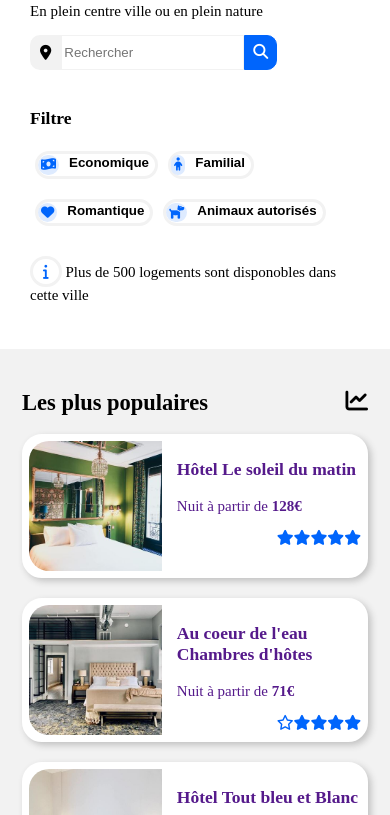
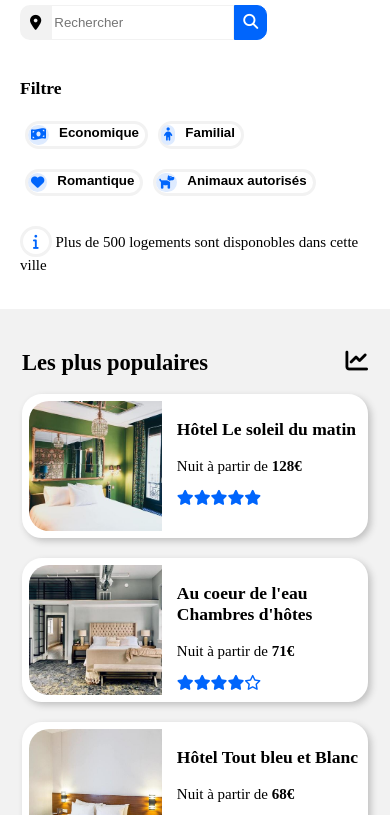
Before and after one commit to wala95/WalaZitoun_P2_26112020, a plain HTML site: page reservia.html in a window 390 px wide. Shown: the part 260-1075 px from the top of the page. Drawn offline with Linux system fonts and the light colour scheme; a web font is replaced by a local one.

Commit message:
quelques améliorationsdu code

```diff
--- a/reservia.css
+++ b/reservia.css
@@ -7,15 +7,19 @@ body {
 	grid-column: 1fr 1fr 1fr 1fr 1fr;
 	font-family: 'Raleway';
 	font-size: 15px;
-	margin:0;
+	margin: 0;
 }
 
 nav, header, section, aside {
 	margin: 20px;
 }
 
-h1, h2, h3, span {
+h2, h3, span {
 	font-weight: bold;
+}
+
+img[alt="Reservia"] {
+	float: left;
 }
 
 #nav {
@@ -26,10 +30,10 @@ h1, h2, h3, span {
 
 a {
 	 text-decoration-line: none;
+	 color: black;
 }
 
 nav a {
-	color: #000000;
 	padding: 15px;
 	border-top: 1px #F2F2F2 solid;
 }
@@ -42,11 +46,7 @@ nav a:hover {
 	font-weight: bold;
 }
 
-img[alt="Reservia"] {
-	float: left;
-}
-
-.rechercher {
+#rechercher {
 	display: flex;
   	flex-direction: row;
 }
@@ -74,13 +74,13 @@ input[type="submit"] {
  	border-top-right-radius: 10px;
 }
 
-.filtre {
+#filtre {
 	display: flex;
 	flex-direction: row;
 	padding-top: 20px;
 }
 
-#filtre{
+#button_filtre{
 	display: flex;
     flex-direction: row;
     margin: 10px;
@@ -125,7 +125,7 @@ article i {
 	color: #0065FC;
 }
 
-aside i {
+h2 i {
 	float: right;
 }
 
@@ -227,8 +227,9 @@ ul {
 
 #activites img {
 	transform: scale(1.03);
-	margin-top: -6px;
+	margin-top: -2px;
 }
+
 @media screen and (max-width: 1199px) {
 	#block_hebergement_populaire {
 		grid-template-columns: 1fr;
@@ -264,19 +265,14 @@ ul {
 	#nav {
 		display: flex;
 		flex-wrap: wrap-reverse;
-		align-content: space-between;
 
 	}
 	#hebergement, #populaires, #activites {
 		display: block;
 	}
-	#filtre {
+	#button_filtre, #filtre {
 		flex-wrap: wrap;
 		margin: 0;
-	}
-
-	nav, header, section {
-		margin: 30px;
 	}
 
 	#section_hebergement {
@@ -299,12 +295,9 @@ ul {
 		display: block;
 		padding-top: 20px;
 	}
-	.filtre {
-	display: block;
-	}
+
 	nav a {
 		border-top: none;
-		padding-top: 40px;
 	}
 	input[type="submit"] {
 		display: none;
@@ -315,7 +308,6 @@ ul {
 	 	border: 1px #0065FC solid;
 	 	color: #ffffff;
 	 	border-radius: 0 10px 10px 0;
-
 	}
 
 }
--- a/reservia.html
+++ b/reservia.html
@@ -23,15 +23,15 @@
     	<header>
     		<h2>Trouvez votre hébergement pour des vacances de rêve</h2>
     		<p>En plein centre ville ou en plein nature</p>
-            <form method="post" action="rechercher.php" class="rechercher">
+            <form method="post" action="rechercher.php" id="rechercher">
                 <i class="fas fa-map-marker-alt"></i>
         		<input type="text" name="ville" placeholder="Rechercher" />
         		<input type="submit" name="Rechercher" value="Rechercher" />
                 <i id="search_icone" class="fas fa-search"></i>
             </form>
-            <div class="filtre">
+            <div id="filtre">
                 <h3>Filtre</h3>
-                <ul id="filtre">
+                <ul id="button_filtre">
         			<li><button><i class="fas fa-money-bill-wave"></i> Economique</button></li>
                     <li><button><i class="fas fa-child"></i> Familial</button></li>
                     <li><button><i class="fas fa-heart"></i> Romantique</button></li>
@@ -83,7 +83,7 @@
                         <div><i class="fas fa-star"></i><i class="fas fa-star"></i><i class="fas fa-star"></i><i class="fas fa-star"></i><i class="fas fa-star"></i></div>
                     </article>
                 </div>
-                <a href="affichage.com">Afficher plus</a>
+                <span><a href="affichage.com">Afficher plus</a></span>
             </section>
 
             <aside >
@@ -146,7 +146,7 @@
 
     	<footer>
             <div>
-                <h3>A propos</h3>
+                <h2>A propos</h2>
         		<ul>
         			<li>Fonctionnement du site</li>
         			<li>Conditions générales de vente</li>
@@ -154,14 +154,14 @@
         		</ul>
             </div>
             <div>
-                <h3>Nos hébergements</h3>
+                <h2>Nos hébergements</h2>
         		<ul>
         			<li>Charte qualité</li>
         			<li>Soumettre votre hôtel</li>
         		</ul>
             </div>
             <div>
-                <h3>Assistance</h3>
+                <h2>Assistance</h2>
         		<ul>
         			<li>Centre d'aide</li>
         			<li>Nous contacter</li>
```
